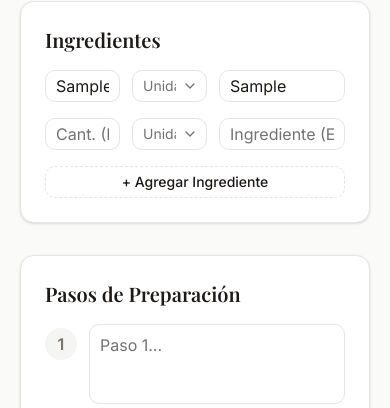
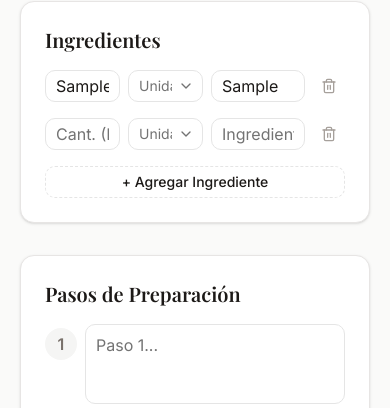
Before and after one commit to ManuT18/Recetario, a Next.js app: page /crear in a window 390 px wide. Both pictures are taken after typing "Sample", "Sample" into the empty fields and a click on the button "+ Agregar Ingrediente". Shown: the part 436-844 px from the top of the page. Built offline with nearby package versions, Linux system fonts and the light colour scheme; no server answers; a web font is replaced by a local one.

Commit message:
feat: añadir botones para eliminar ingredientes y pasos

```diff
--- a/src/app/crear/page.tsx
+++ b/src/app/crear/page.tsx
@@ -8,6 +8,7 @@ import { Textarea } from '@/components/ui/textarea'
 import { Label } from '@/components/ui/label'
 import { Select, SelectContent, SelectItem, SelectTrigger, SelectValue } from '@/components/ui/select'
 import { createClient } from '@/utils/supabase/client'
+import { Trash2 } from 'lucide-react'
 import type { Ingredient } from '@/types/database'
 
 export default function CrearReceta() {
@@ -26,12 +27,18 @@ export default function CrearReceta() {
     newIngredients[index] = { ...newIngredients[index], [field]: value }
     setIngredients(newIngredients)
   }
+  const handleRemoveIngredient = (index: number) => {
+    setIngredients(ingredients.filter((_, i) => i !== index))
+  }
 
   const handleAddStep = () => setSteps([...steps, ''])
   const handleStepChange = (index: number, value: string) => {
     const newSteps = [...steps]
     newSteps[index] = value
     setSteps(newSteps)
+  }
+  const handleRemoveStep = (index: number) => {
+    setSteps(steps.filter((_, i) => i !== index))
   }
 
   const handleSubmit = async (e: React.FormEvent) => {
@@ -103,7 +110,7 @@ export default function CrearReceta() {
         <div className="space-y-4 p-6 bg-white rounded-xl shadow-sm border border-stone-200">
           <Label className="text-xl font-serif font-semibold">Ingredientes</Label>
           {ingredients.map((ing, index) => (
-            <div key={index} className="flex gap-3">
+            <div key={index} className="flex gap-2 sm:gap-3 items-center">
               <Input
                 placeholder="Cant. (Ej: 200)"
                 value={ing.quantity}
@@ -126,6 +133,11 @@ export default function CrearReceta() {
                 onChange={e => handleIngredientChange(index, 'name', e.target.value)}
                 className="flex-1"
               />
+              {ingredients.length > 1 && (
+                <Button type="button" variant="ghost" size="icon" className="text-stone-400 hover:text-destructive shrink-0" onClick={() => handleRemoveIngredient(index)}>
+                  <Trash2 className="w-4 h-4" />
+                </Button>
+              )}
             </div>
           ))}
           <Button type="button" variant="outline" onClick={handleAddIngredient} className="w-full border-dashed">
@@ -136,7 +148,7 @@ export default function CrearReceta() {
         <div className="space-y-4 p-6 bg-white rounded-xl shadow-sm border border-stone-200">
           <Label className="text-xl font-serif font-semibold">Pasos de Preparación</Label>
           {steps.map((step, index) => (
-            <div key={index} className="flex gap-3 items-start">
+            <div key={index} className="flex gap-2 sm:gap-3 items-start">
               <span className="flex-shrink-0 w-8 h-8 rounded-full bg-stone-100 flex items-center justify-center font-semibold text-stone-500 mt-1">
                 {index + 1}
               </span>
@@ -146,6 +158,11 @@ export default function CrearReceta() {
                 onChange={e => handleStepChange(index, e.target.value)}
                 className="flex-1 resize-none min-h-[80px]"
               />
+              {steps.length > 1 && (
+                <Button type="button" variant="ghost" size="icon" className="text-stone-400 hover:text-destructive shrink-0 mt-1" onClick={() => handleRemoveStep(index)}>
+                  <Trash2 className="w-4 h-4" />
+                </Button>
+              )}
             </div>
           ))}
           <Button type="button" variant="outline" onClick={handleAddStep} className="w-full border-dashed">
```
